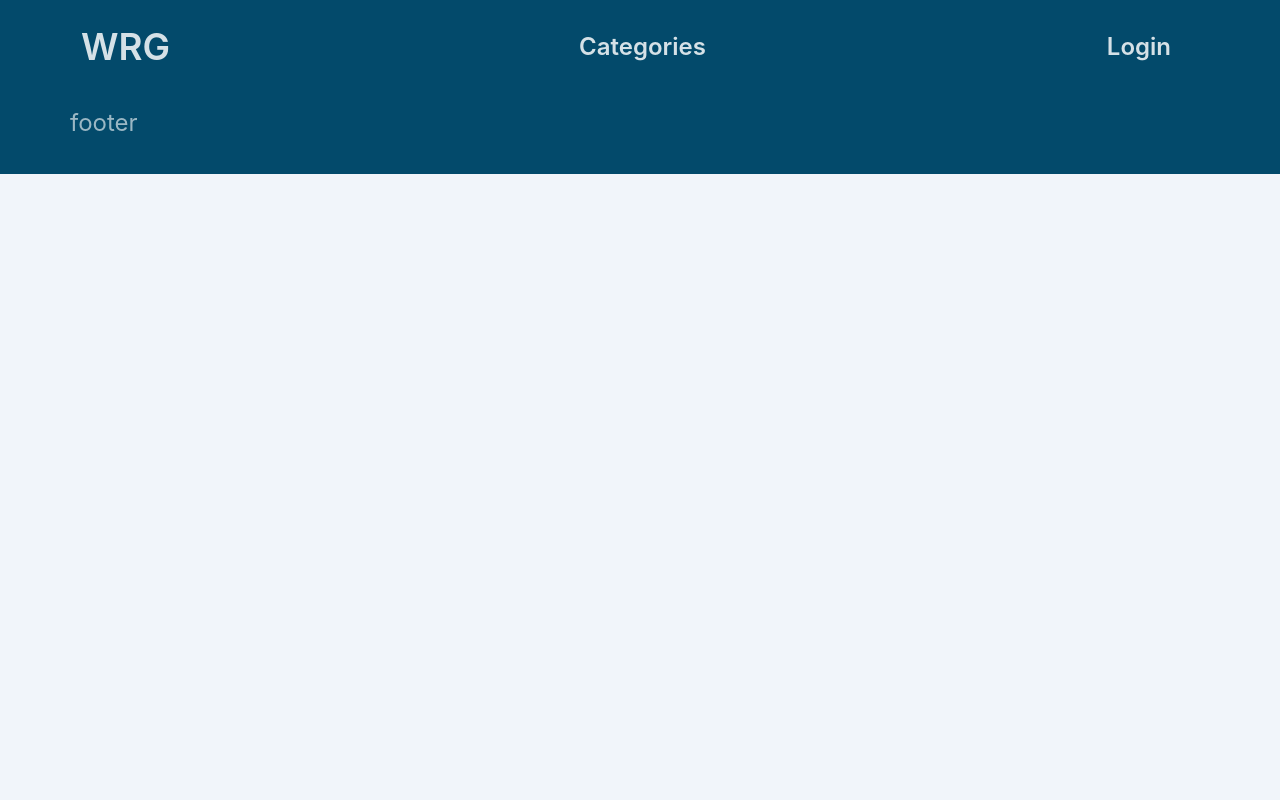
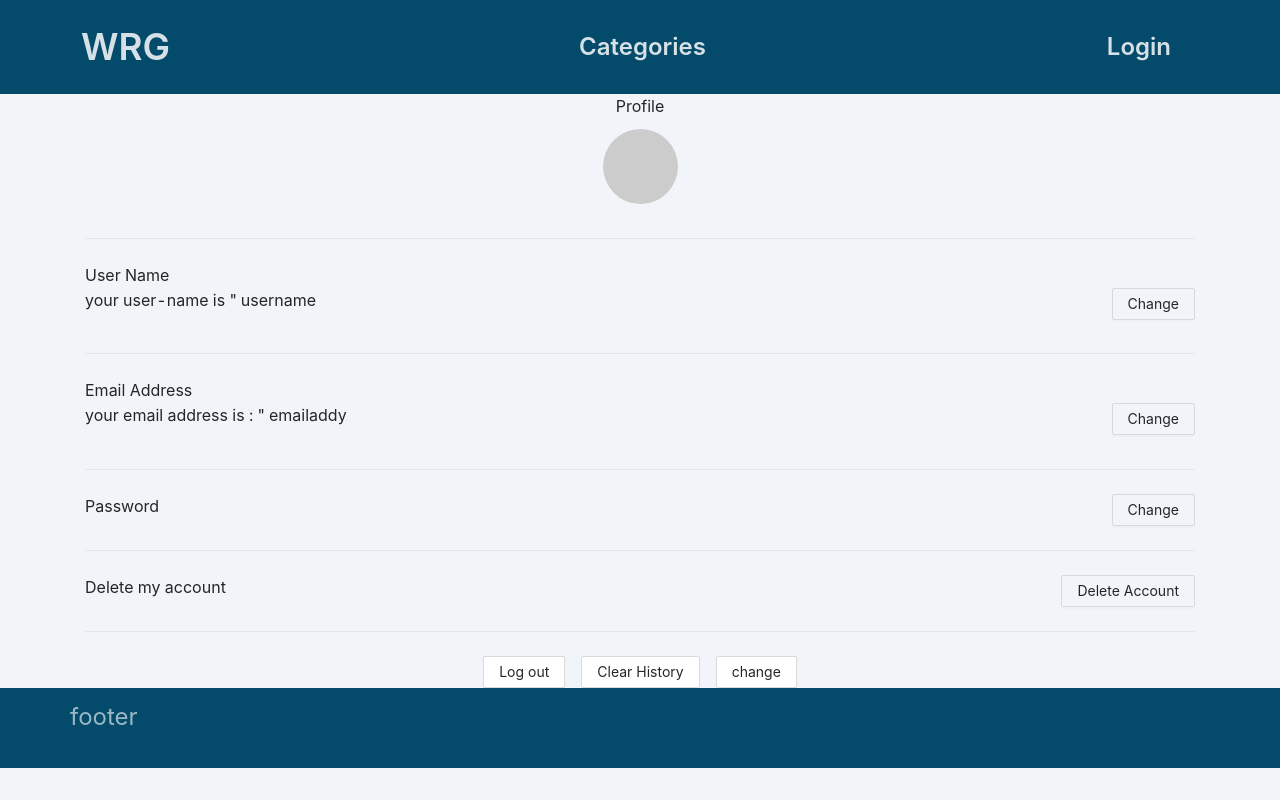
Before and after one commit to willroyMyles/wrg-graphql, a React (Create React App) app: page /profile in a window 1280 px wide. Built offline with nearby package versions, Linux system fonts and the light colour scheme.

Commit message:
Added profile page

```diff
--- a/src/MiddleHolder.tsx
+++ b/src/MiddleHolder.tsx
@@ -8,6 +8,7 @@ import AuthPage from './pages/auth/AuthPage'
 import Categories from './pages/Categories'
 import CreatePost from './pages/CreatePost'
 import Home from './pages/Home'
+import Profile from './pages/Profile'
 import ViewPost from './pages/ViewPost'
 import Category from './templates/Category'
 
@@ -22,12 +23,13 @@ const MiddleHolder = observer(()  =>{
 
     }, [ui_manager.drawerVisible])
     return (
-        <Container style={{overflowX:"hidden"}}>
+        <Container style={{overflowX:"hidden", overflowY:"visible"}}>
         <Row>
           {/* <Col md={2}></Col> */}
           <Col>
             <Switch>
               <Route exact path="/" component={Home} />
+              <Route exact path="/profile" component={Profile} />
               <Route exact path="/auth" component={AuthPage} />
               <Route exact path="/categories" component={Categories} />
               <Route exact path="/category" component={Category} />
--- a/src/assets/css/style.css
+++ b/src/assets/css/style.css
@@ -231,7 +231,12 @@ body{
       border-left: 3px solid var(--primary);
   }
 
-
+.auth-holder{
+  min-height: 80vh;
+  display: flex;
+  justify-content: center;
+  align-items: center;
+}
 
 
 
--- a/src/components/Header.tsx
+++ b/src/components/Header.tsx
@@ -1,8 +1,10 @@
 import useBreakpoint from 'antd/lib/grid/hooks/useBreakpoint';
+import { observer } from 'mobx-react';
 import React from 'react'
 import { Col, Container, Nav, Navbar, NavDropdown, Row } from 'react-bootstrap'
 import { useHistory } from 'react-router-dom'
 import { setSyntheticTrailingComments } from 'typescript'
+import data_store from '../data-layer/store/data_manager';
 
 function Header() {
 
@@ -32,8 +34,9 @@ function Header() {
       <Nav.Link className="header-link"><span onClick={()=> history.replace("/categories")} >Categories</span></Nav.Link>
     </Nav>
     <Nav >
-      <Nav.Link className="header-link"><span onClick={()=> history.replace("/auth")} >Login</span></Nav.Link>
-    </Nav>
+{ data_store.jwt == "" &&  <Nav.Link className="header-link"><span onClick={()=> history.replace("/auth")} >Login</span></Nav.Link>}
+{ data_store.jwt != "" && <Nav.Link className="header-link"><span onClick={()=> history.replace("/profile")} >Profile</span></Nav.Link>}
+</Nav>
   </Navbar.Collapse>
 </Navbar>
 </Container>
@@ -41,7 +44,7 @@ function Header() {
     )
 }
 
-export default Header
+export default observer(Header)
 
 const style : React.CSSProperties = {
     backgroundColor:"rgba(100,100,200,1)",
--- a/src/components/PostsView.tsx
+++ b/src/components/PostsView.tsx
@@ -3,18 +3,18 @@ import { Button, Dropdown, List, Menu } from 'antd';
 import Paragraph from 'antd/lib/typography/Paragraph';
 import React, { useEffect } from 'react'
 import { Card, Col, Row } from 'react-bootstrap';
-import {  POSTSBY } from '../data-layer/api/Queries'
+import { POSTSBY } from '../data-layer/api/Queries'
 import dayjs from 'dayjs'
 import relativeTime from 'dayjs/plugin/relativeTime'
-import {  useHistory } from 'react-router-dom';
+import { useHistory } from 'react-router-dom';
 import Link from 'antd/lib/typography/Link';
 import { HintText } from './Typography';
 dayjs.extend(relativeTime);
 
 function PostsView({ cat, sub }: { cat: string, sub: string }) {
-    const { loading, data, error, refetch, client,  } = useQuery(POSTSBY,{
-        partialRefetch : true,
-        variables : {c:cat, s:sub}
+  const { loading, data, error, refetch, client, } = useQuery(POSTSBY, {
+    partialRefetch: true,
+    variables: { c: cat, s: sub }
   })
 
 
@@ -55,39 +55,41 @@ function PostsView({ cat, sub }: { cat: string, sub: string }) {
 
 
   const history = useHistory()
-      const navigate = (item:any) =>{
-            history.push(`/view-post/${item["id"]}`, {post : item});
+  const navigate = (item: any) => {
+    history.push(`/view-post/${item["id"]}`, { post: item });
   }
 
   return (
     <div>
+      <Row>
+        <Col md={9}>
         <List
-                style={{ height: "60vh", padding: 10 }}
+        style={{ padding: 10 }}
         loading={loading}
         dataSource={data ? data.posts : []}
-                grid={{ gutter: 20, xs: 1, sm: 2, md: 2, xl: 2, xxl: 2 }}
+        grid={{ gutter: 20, xs: 1, sm: 1, md: 1, xl: 1, xxl: 1 }}
         renderItem={(item: any, index) => {
           return <List.Item>
             <Card className="post-card" >
 
               <Row>
-                                        <Col md={9} style={{ textAlign: "start", padding: 0, fontSize:"1.1rem" }}>
+                <Col md={8} style={{ textAlign: "start", padding: 0, fontSize: "1.1rem" }}>
                   <Link onClick={() => navigate(item)}>
                     {item.title}
                   </Link>
                 </Col>
                 <Col style={{ textAlign: "end", padding: 0 }}>
                   <Row>
-                                            <Col>{item["comments"].length} comments</Col>
-                                            <Col>{item["views"]} views</Col>
+                    <Col>{item["comments"].length} c</Col>
+                    <Col>{item["views"]} v</Col>
                     <Col><DropdownMenu /></Col>
                   </Row>
                 </Col>
               </Row>
-                                    <Row style={{height:5}}></Row>
+              <Row style={{ height: 5 }}></Row>
               <Row>
                 <Col md={12}>
-                                    <Row><HintText>{ dayjs(item["createdAt"] ).fromNow()}</HintText></Row>
+                  <Row><HintText>{dayjs(item["createdAt"]).fromNow()}</HintText></Row>
                   <br />
                   <Row >
                     <Paragraph ellipsis={{ rows: 1, expandable: false, symbol: 'show more' }}>
@@ -117,6 +119,10 @@ function PostsView({ cat, sub }: { cat: string, sub: string }) {
           </List.Item>
         }}
       />
+      </Col>
+      <Col md={3}>
+      </Col>
+      </Row>
     </div>
   )
 }
--- a/src/data-layer/store/data_manager.tsx
+++ b/src/data-layer/store/data_manager.tsx
@@ -1,7 +1,19 @@
+import { action, makeObservable, observable } from "mobx";
 
 
 class Store{
+    jwt : string = ""
+    isLoggedIn = this.jwt != "";
 
+    constructor(){
+        makeObservable(this, {
+            jwt : observable,
+            isLoggedIn : observable
+        })
+
+        console.log(this.jwt);
+
+    }
 }
 
 const data_store = new Store()
--- /dev/null
+++ b/src/pages/Profile.tsx
@@ -0,0 +1,105 @@
+import React, { useState, useEffect } from "react"
+
+import { Row, Button, notification, Space, Layout, Input, Col, Divider, Switch, Avatar } from "antd"
+
+import Text from "antd/lib/typography/Text"
+
+import { observer } from "mobx-react"
+import Paragraph from "antd/lib/typography/Paragraph"
+
+const Profile = observer(() => {
+    const [onlineDatabase, setonlineDatabase] = useState(false)
+
+    const handleToggle = (value: boolean) => {
+
+    }
+
+    return (
+        <>
+            <span>Profile</span>
+
+            <Row align="middle" justify="center" style={{ flexDirection: "column" }}>
+                <Avatar size={75} style={{ margin: 10 }} />
+            </Row>
+
+            <Divider />
+            <Row>
+                <span>User Name</span>
+            </Row>
+            <Row justify="space-between">
+                <Col  >
+                    <Row>
+                        <Col><Paragraph>your user-name is "</Paragraph></Col>
+                        <Col><span style={{ marginTop: 3, marginLeft: 4 }}> username</span></Col>
+                    </Row>
+                </Col >
+                <Col>
+                    <Button type="ghost">Change</Button>
+                </Col>
+            </Row>
+            <Divider />
+            <Row>
+                <span>Email Address</span>
+            </Row>
+            <Row justify="space-between">
+                <Col  >
+                    <Row>
+                        <Col><Paragraph>your email address is : "</Paragraph></Col>
+                        <Col><span style={{ marginTop: 3, marginLeft: 4 }}> emailaddy</span></Col>
+                    </Row>
+                </Col >
+                <Col>
+                    <Button type="ghost">Change</Button>
+                </Col>
+            </Row>
+            <Divider />
+            <Row justify="space-between">
+                <span>Password</span>
+                <Button type="ghost">Change</Button>
+            </Row>
+            <Divider />
+            <Row justify="space-between">
+                <span>Delete my account</span>
+                <Button type="ghost">Delete Account</Button>
+            </Row>
+            <Divider />
+            <Space size="middle">
+                <Row>
+                    <Button
+                        onClick={() => {
+                            notification.info({
+                                message: "Confirm log out?",
+                                placement: "bottomLeft",
+                                description: "Are you sure you wish to log out?",
+                                duration: 10,
+                                // btn: <ConfirmButton />,
+                                key: "btn",
+                            })
+                        }}>
+                        Log out
+							</Button>
+                </Row>
+                <Row>
+                    <Button
+                        onClick={() => {
+                            notification.info({
+                                message: "Confirm log out?",
+                                placement: "bottomLeft",
+                                description: "Are you sure you wish to log out?",
+                                duration: 10,
+                                // btn: <Button onClick={() => sideHistory.go(0)}>Clear History</Button>,
+                                key: "btn",
+                            })
+                        }}>
+                        Clear History
+							</Button>
+                </Row>
+                <Row>
+                    <Button onClick={() => { }}>change</Button>
+                </Row>
+            </Space>
+        </>
+    )
+})
+
+export default Profile
--- a/src/pages/auth/AuthPage.tsx
+++ b/src/pages/auth/AuthPage.tsx
@@ -18,7 +18,7 @@ const AuthPage = () => {
 
     return (
         <div>
-           <Row>
+           <Row className="auth-holder">
                <Col />
                <Col  md={6}>
                <Card className="post-card" style={{minHeight:"50vh"}}>
--- a/src/pages/auth/Login.tsx
+++ b/src/pages/auth/Login.tsx
@@ -1,11 +1,13 @@
 import { useMutation } from '@apollo/client'
-import { Input, Space } from 'antd'
-import React from 'react'
+import { Input, message, Space } from 'antd'
+import { observer } from 'mobx-react'
+import React, { useState } from 'react'
 import { Col, Row } from 'react-bootstrap'
 import { useForm } from 'react-hook-form'
 import FormControler from '../../components/FormControler'
 import { Headliner } from '../../components/Typography'
 import { LOGIN } from '../../data-layer/api/Queries'
+import data_store from '../../data-layer/store/data_manager'
 
 interface FormProps{
     username:string
@@ -15,6 +17,7 @@ interface FormProps{
 const Login = ({change} : {change : (index:number)=>void }) => {
 
     const { control, handleSubmit, errors } = useForm<FormProps>();
+    const [alertObj, setAlertObj] = useState<String[]>(["success", "hello world"])
 
     const [login, options] = useMutation(LOGIN)
 
@@ -27,9 +30,11 @@ const Login = ({change} : {change : (index:number)=>void }) => {
             variables : {data : {identifier : username, password:password}}
         }).then(res=>{
             console.log(res);
-
+            message.success("Login sucessful. redirecting...");
+            data_store.jwt = res.data.login.jwt;
         }).catch(err=>{
             console.log(err.graphQLErrors[0].extensions.exception.data.data[0].messages[0].message);
+            message.error(err.graphQLErrors[0].extensions.exception.data.data[0].messages[0].message)
         })
 
 
@@ -39,7 +44,6 @@ const Login = ({change} : {change : (index:number)=>void }) => {
         <div>
             <Row>
                 <Headliner>Login</Headliner>
-
             </Row>
             <Row>
                 <Col>
@@ -78,4 +82,4 @@ const Login = ({change} : {change : (index:number)=>void }) => {
     )
 }
 
-export default Login
+export default observer(Login)
```
Also changed, not shown: 1 other file (tests, documents, lock files or other folders). Lines whose indentation alone changed are shown as unchanged.
